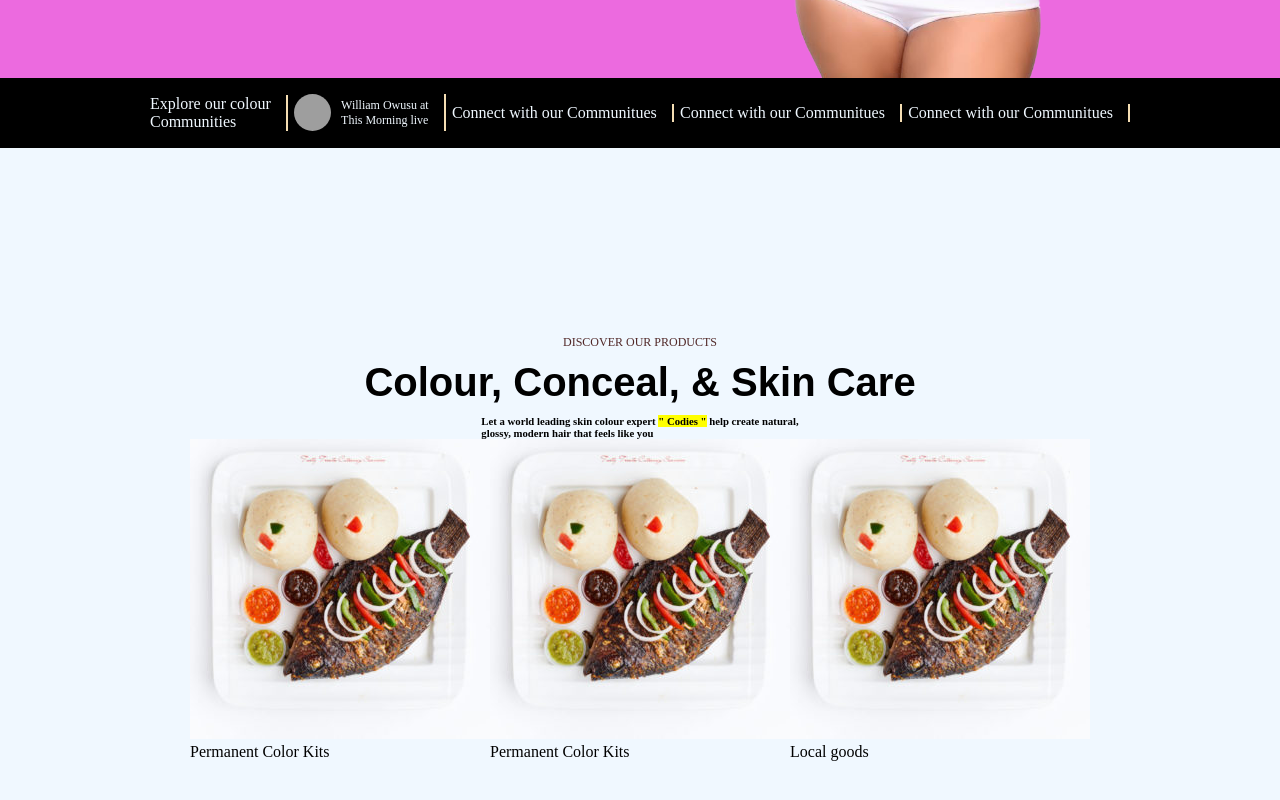
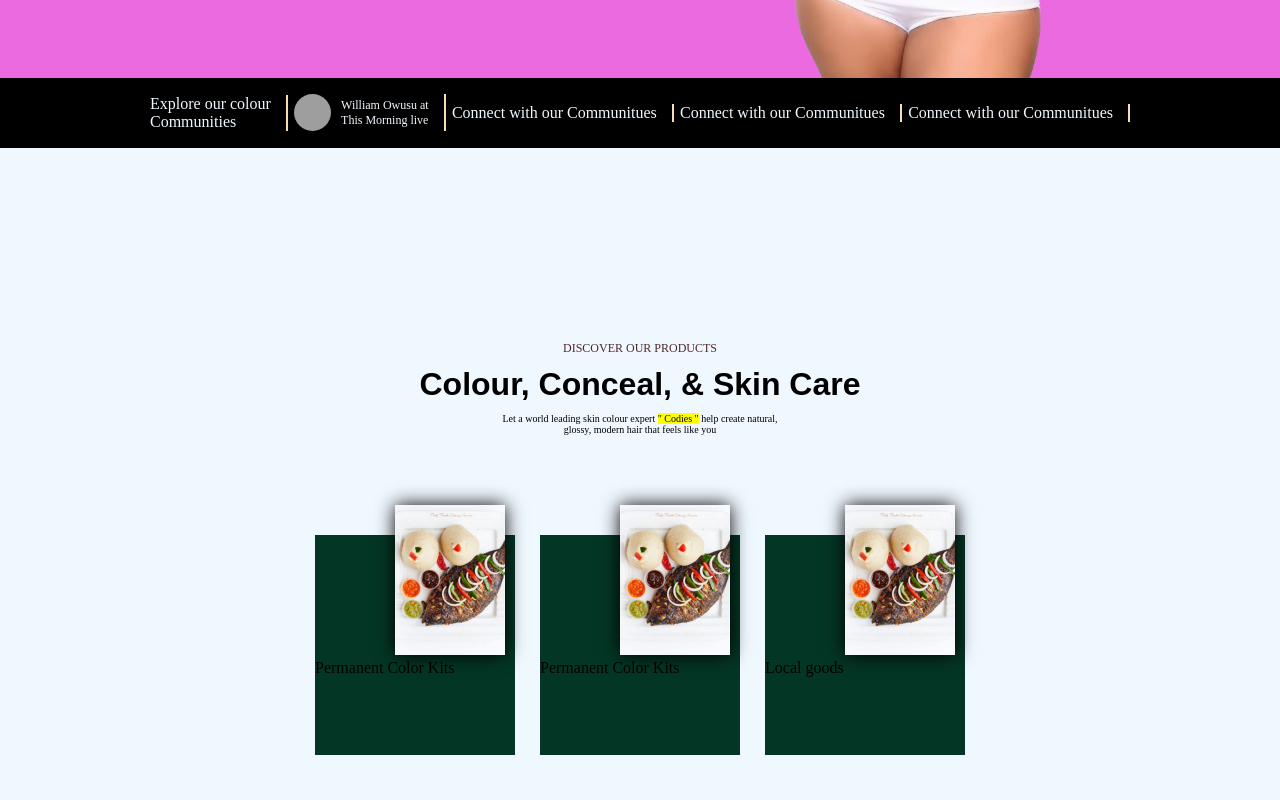
Before and after one commit to Saniflex-1/ReactJs, a React (Create React App) app: page / in a window 1280 px wide. Shown: the part 592-1392 px from the top of the page. Built offline with nearby package versions, Linux system fonts and the light colour scheme; grey boxes are pictures that could not be loaded.

Commit message:
Update index.css

```diff
--- a/src/index.css
+++ b/src/index.css
@@ -147,11 +147,8 @@ body {
   border-radius: 10px 0 0 0;
 }
 
-.img-products {
-  display: flex;
-}
-
 .home-ceal {
+  position: relative;
   background-color: aliceblue;
   width: 100%;
   height: 100vh;
@@ -170,7 +167,37 @@ body {
 }
 
 .home-ceal h2 {
-  font-size: 2.5rem;
+  font-size: 2rem;
   font-family: "poppins", sans-serif;
   margin-bottom: 10px;
 }
+
+.home-ceal h6 {
+  text-align: center;
+  font-size: 10px;
+  font-weight: 400;
+  margin-bottom: 10px;
+}
+
+.img-products {
+  display: flex;
+  position: relative;
+  gap: 25px;
+
+  margin-top: 90px;
+}
+
+.img-products .pro img {
+  width: 110px;
+  height: 150px;
+  object-fit: cover;
+  margin-left: 80px;
+  margin-top: -30px;
+  box-shadow: 0px 0px 18px 0px black;
+}
+
+.pro {
+  background-color: rgb(4, 54, 37);
+  width: 200px;
+  height: 220px;
+}
```
